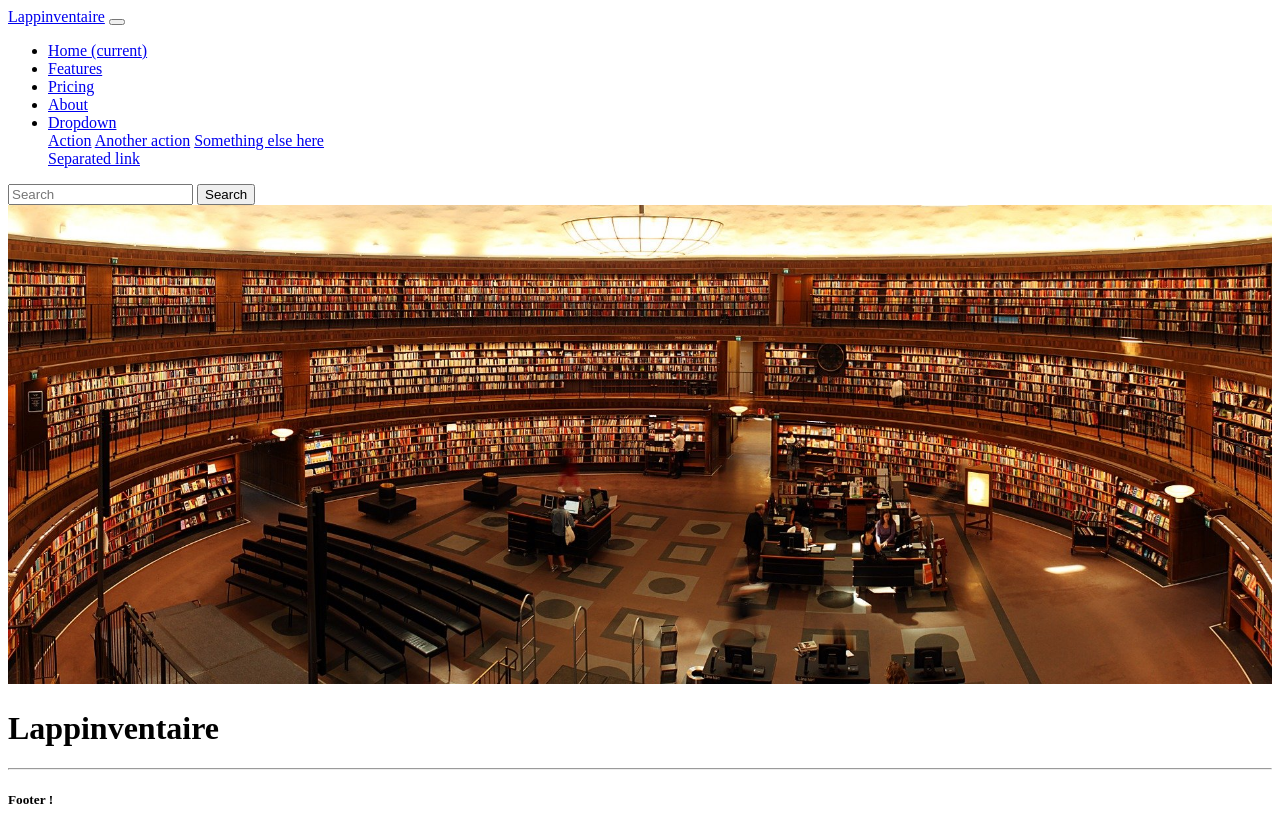
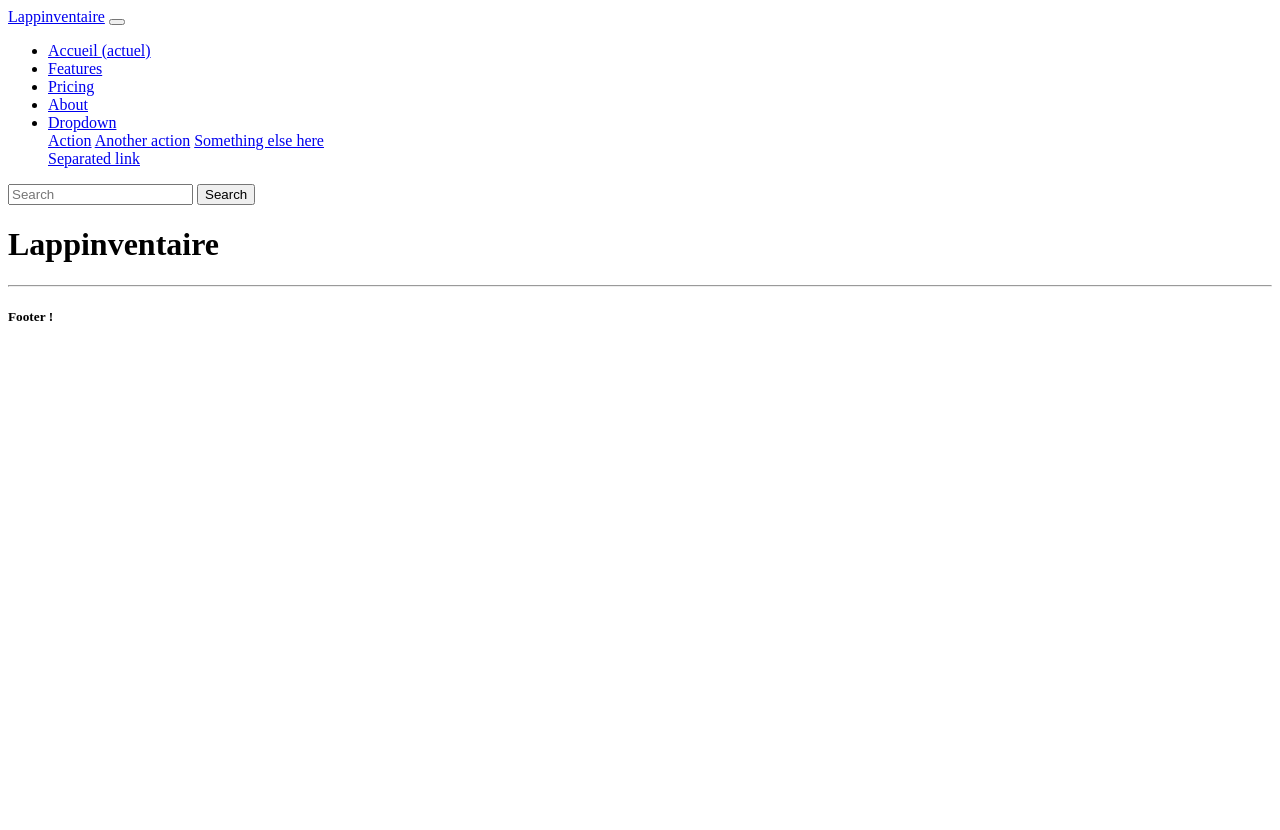
Before and after one commit to laille2/Lappinventaire, a Symfony app: template templates/home.html.twig in a window 1280 px wide. After the commit the page ends 321 px from the top, so only its background shows below. Run offline with Twig, Linux system fonts and the light colour scheme; the template is opened without the code that fills it, so the values that code supplies are empty; some libraries are stand-ins or nearby versions.

Commit message:
Alignement du texte et de l'image de fond

```diff
--- a/src/Entity/Property.php
+++ b/src/Entity/Property.php
@@ -1,9 +1,6 @@
 <?php
 
 namespace App\Entity;
-
-use App\Repository\PropertyRepository;
-use Doctrine\ORM\Mapping as ORM;
 
 class Property
 {
--- a/templates/base.html.twig
+++ b/templates/base.html.twig
@@ -29,8 +29,8 @@
 				<div class="collapse navbar-collapse" id="navbarColor01">
 					<ul class="navbar-nav me-auto">
 						<li class="nav-item">
-							<a class="nav-link active" href="#">Home
-								<span class="visually-hidden">(current)</span>
+							<a class="nav-link active" href="#">Accueil
+								<span class="visually-hidden">(actuel)</span>
 							</a>
 						</li>
 						<li class="nav-item">
--- a/templates/home.html.twig
+++ b/templates/home.html.twig
@@ -1,8 +1,7 @@
 {% extends "base.html.twig" %}
 
 {% block body %}
-    <div>
-        <img src="{{ asset('images/books-1281581_1920.jpg') }}" alt="Image de bibliothèque" style="width: 100%; z-index: -1;">
+    <div class="imageFond">
         <div class="title">
             <h1 class="title">Lappinventaire</h1>
         </div>
```
Also changed, not shown: assets/styles/home.css (+15 -7 lines), assets/images/books-1281581_1920.jpg (added).
